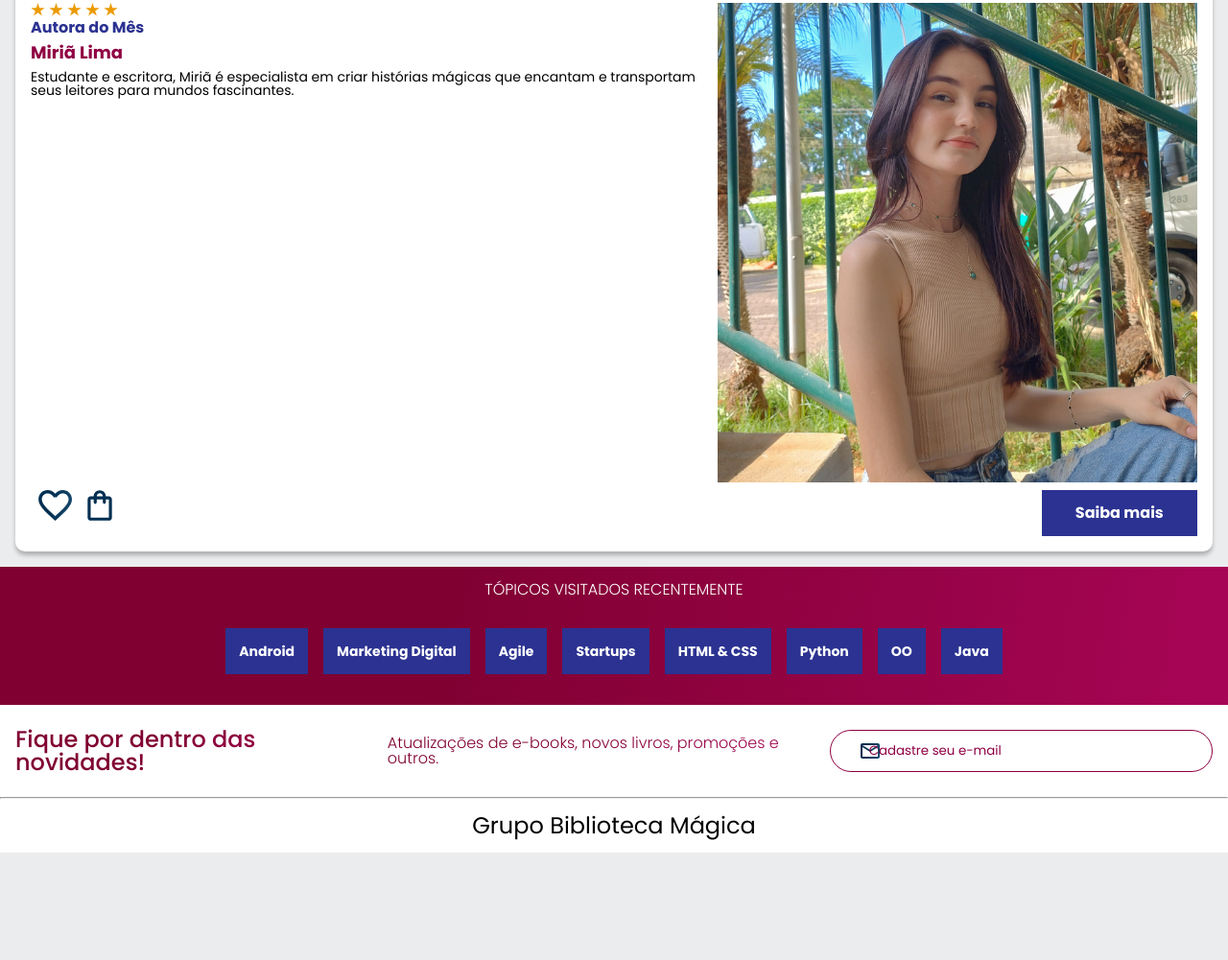
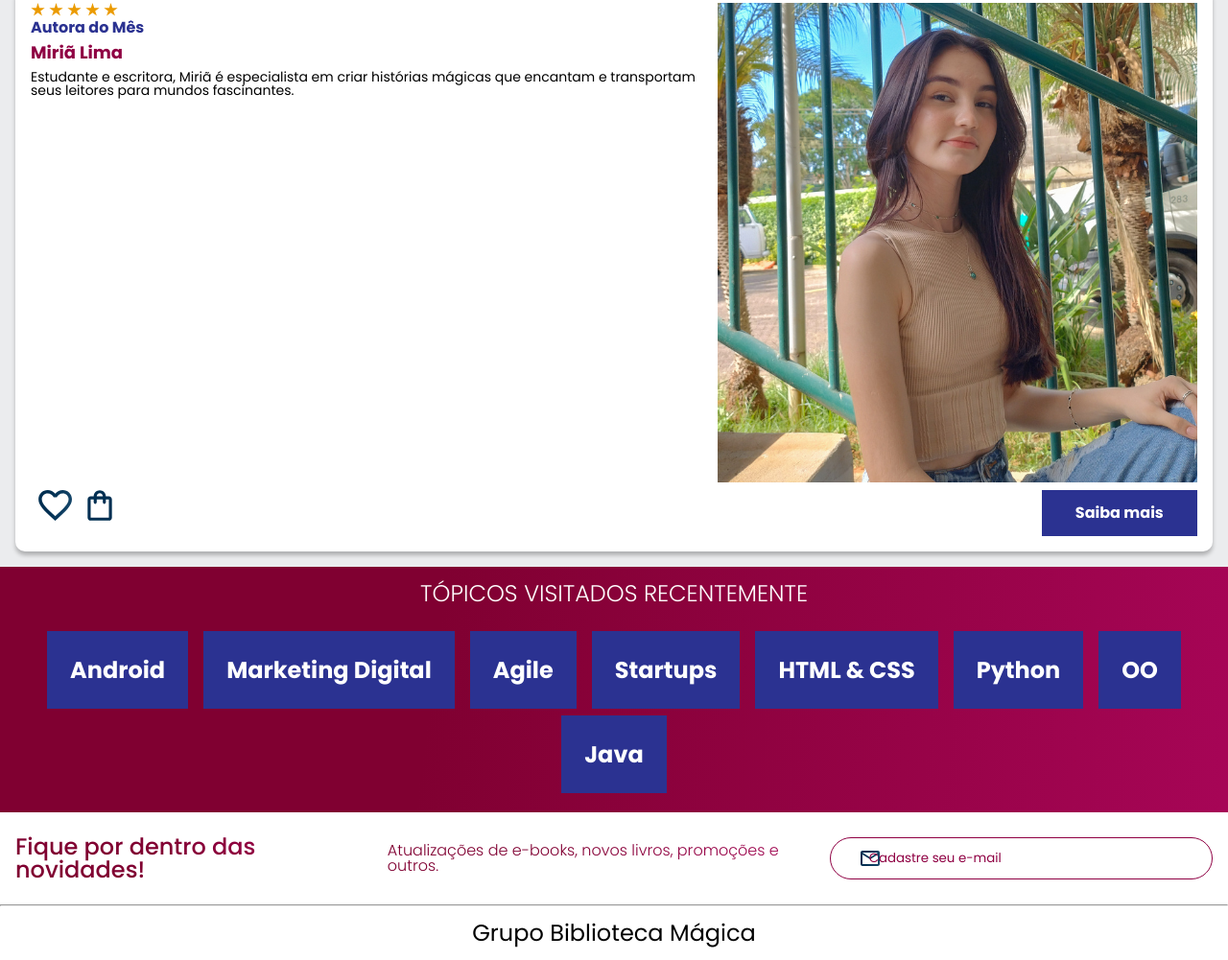
Before and after one commit to mimissyren/alurabooks, a plain HTML site: page index.html in a window 1280 px wide. Shown: the part 2915-3916 px from the top of the page at 96% size. Before the commit the page ends 3804 px from the top, so only its background shows below. Drawn offline with nearby package versions, Linux system fonts and the light colour scheme.

Commit message:
Update topicos.css

```diff
--- a/styles/topicos.css
+++ b/styles/topicos.css
@@ -28,3 +28,20 @@
     font-size: 14px;
     font-weight: 700;
 }
+
+@media screen and (min-width: 1024px) {
+    .tópicos__titulo {
+        font-size: 24px;
+    }
+
+    .tópicos__link {
+        font-size: 24px;
+    }
+}
+
+
+@media screen and (min-width: 1728px) {
+    .tópicos {
+        padding: 3em 30vw;
+    }
+}
```
